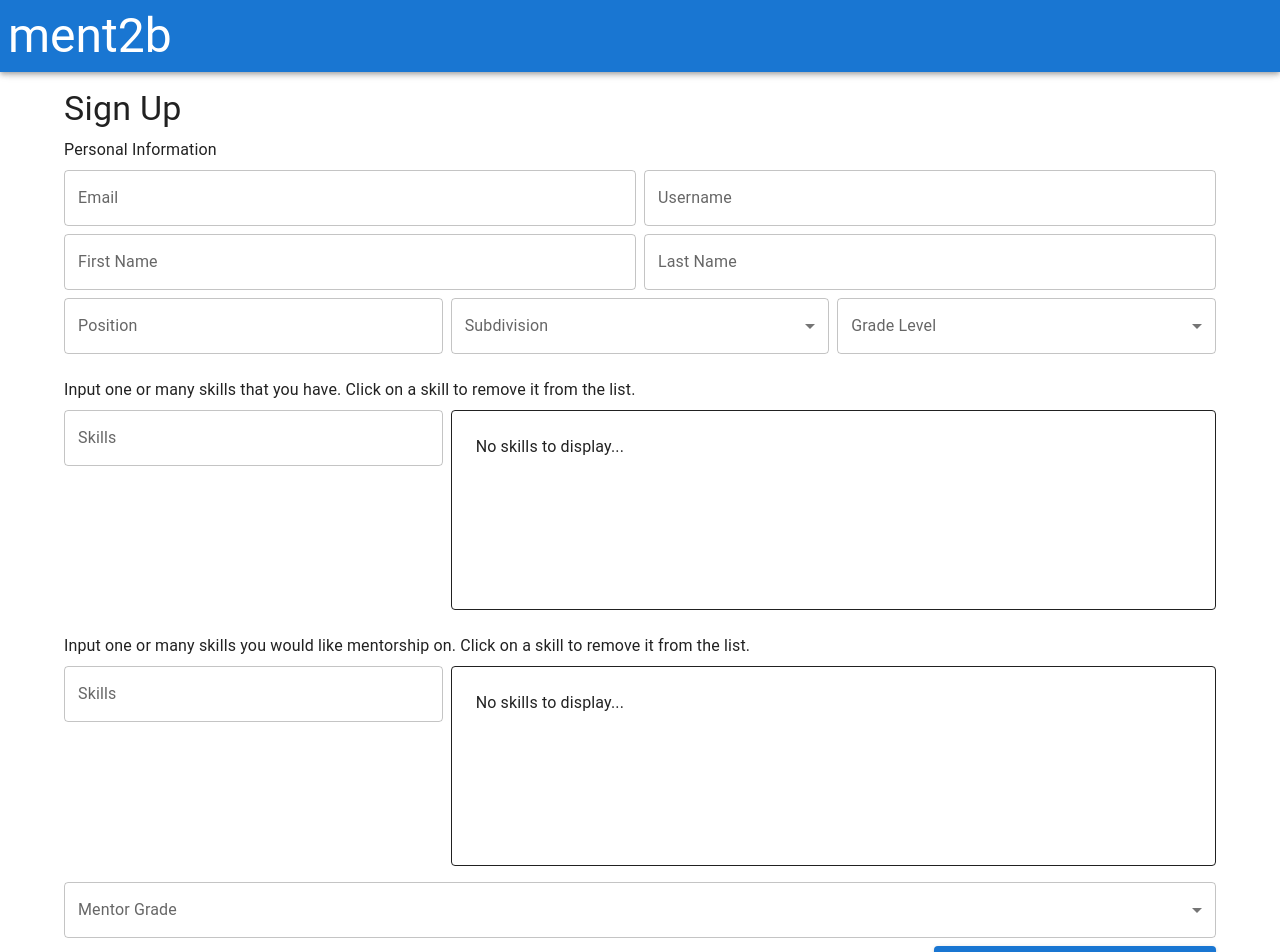
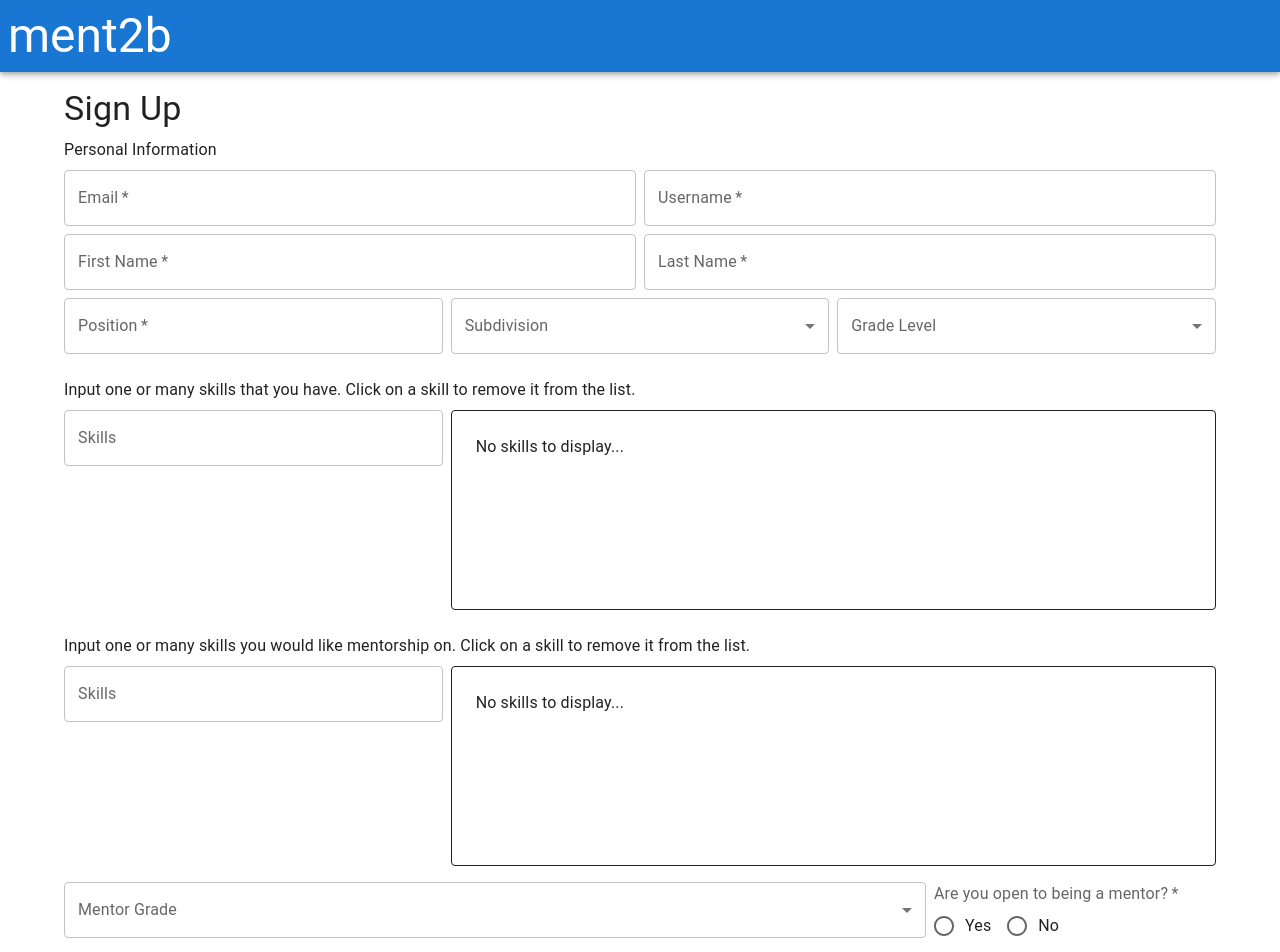
Before and after one commit to sfmalloy/ment2b-frontend, a Next.js app: page /onboard in a window 1280 px wide. Shown: the top 952 px of the page. Built offline with nearby package versions, Linux system fonts and the light colour scheme.

Commit message:
Switch from checkbox to radio button for openToMentor

```diff
--- a/pages/onboard/index.tsx
+++ b/pages/onboard/index.tsx
@@ -1,5 +1,5 @@
 import SkillSet from '@/components/SkillSet';
-import { Button, Checkbox, FormControl, FormControlLabel, Grid, InputLabel, MenuItem, Select, TextField, Typography } from '@mui/material';
+import { Button, Checkbox, FormControl, FormControlLabel, FormLabel, Grid, InputLabel, MenuItem, Radio, RadioGroup, Select, TextField, Typography } from '@mui/material';
 import { useState } from 'react';
 
 const selectMenuProps = {
@@ -35,6 +35,7 @@ export default function Onboard() {
             label='Email'
             autoComplete='off'
             name='email'
+            required
           />
         </Grid>
         <Grid item xs={6}>
@@ -43,6 +44,7 @@ export default function Onboard() {
             label='Username'
             autoComplete='off'
             name='uid'
+            required
           />
         </Grid>
         <Grid item xs={6}>
@@ -51,6 +53,7 @@ export default function Onboard() {
             label='First Name'
             autoComplete='off'
             name='first_name'
+            required
           />
         </Grid>
         <Grid item xs={6}>
@@ -59,6 +62,7 @@ export default function Onboard() {
             label='Last Name'
             autoComplete='off'
             name='last_name'
+            required
           />
         </Grid>
         <Grid item xs={4}>
@@ -67,6 +71,7 @@ export default function Onboard() {
             label='Position'
             autoComplete='off'
             name='position'
+            required
           />
         </Grid>
         <Grid item xs={4}>
@@ -78,6 +83,7 @@ export default function Onboard() {
               label='Subdivision'
               MenuProps={selectMenuProps}
               defaultValue={''}
+              required
             >
               <MenuItem value={'RETAIL'}>RETAIL</MenuItem>
               <MenuItem value={'GIFS'}>GIFS</MenuItem>
@@ -102,6 +108,7 @@ export default function Onboard() {
               label='Grade Level'
               MenuProps={selectMenuProps}
               defaultValue={''}
+              required
             >
               <MenuItem value={'corporate_1'}>Corporate 1</MenuItem>
               <MenuItem value={'corporate_2'}>Corporate 2</MenuItem>
@@ -127,7 +134,7 @@ export default function Onboard() {
         </Grid>
         <SkillSet onChange={(currSkills) => setSkills(currSkills)} />
         <Grid item xs={9} />
-        <Grid item xs={12}>
+        <Grid item xs={9}>
           <FormControl fullWidth>
             <InputLabel id='grade'>Mentor Grade</InputLabel>
             <Select
@@ -161,17 +168,18 @@ export default function Onboard() {
             </Select>
           </FormControl>
         </Grid>
-        <Grid item xs={9}>
-          <FormControl>
-            <FormControlLabel
+        <Grid item xs={3}>
+          <FormControl required>
+            <FormLabel id='open-to-mentor-label'>Are you open to being a mentor?</FormLabel>
+            <RadioGroup
+              aria-labelledby='open-to-mentor-label'
+              defaultValue=''
               name='openToMentor'
-              control={
-                <Checkbox
-                  onChange={(e) => setOpenToMentor(e.target.checked)}
-                />
-              }
-              label='Are you open to being a mentor?'
-            />
+              row
+            >
+              <FormControlLabel value={true} control={<Radio />} label='Yes' />
+              <FormControlLabel value={false} control={<Radio />} label='No' />
+            </RadioGroup>
           </FormControl>
         </Grid>
         <Grid item xs={3} mb={2}>
```
